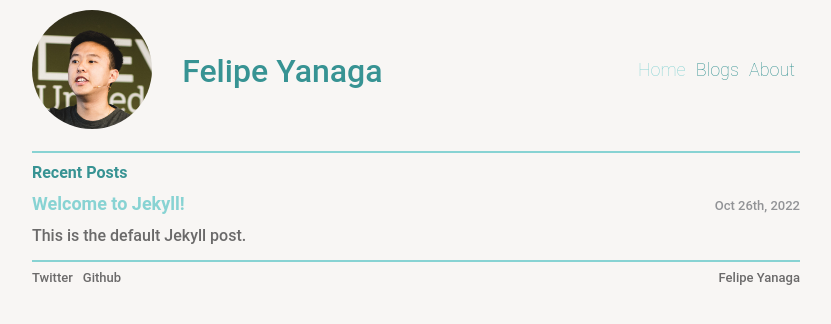
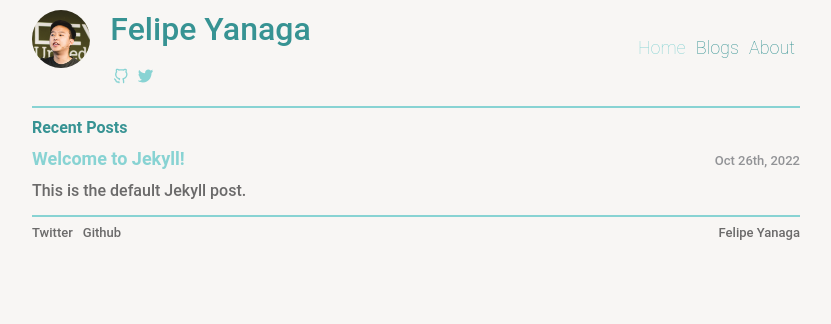
Before and after one commit to theyanaga/theyanaga.github.io, a Jekyll site: the page built from index.markdown, in a window 1280 px wide. Shown: the top 324 px of the page, without its empty margins (224-1055 px from the left). Built offline with Jekyll 4.4.1, drawn with Linux system fonts in a browser that asks for light colours.

Commit message:
Added responsive design for mobile.

```diff
--- a/_includes/navigation.html
+++ b/_includes/navigation.html
@@ -4,9 +4,28 @@
             <div class="img-container">
                 <img src="/assets/images/profile.jpg" alt="Felipe Yanaga">
             </div>
+            <div class="name-and-icons-wrapper">
                  <div class="name-title">
                      Felipe Yanaga
                  </div>
+                 <div class="social-media-icons">
+                     <a class="icon" href="https://github.com/theyanaga" target="_blank">
+                         <img src="/assets/images/github-svgrepo-com.svg">
+                     </a>
+                     <a class="icon" href="https://twitter.com/theyanaga" target="_blank">
+                         <img src="/assets/images/twitter-icon.svg">
+                     </a>
+                 </div>
+            </div>
+        </div>
+        <div class="icons-and-links-wrapper">
+            <div class="social-media-icons-responsive">
+                <a class="icon" href="https://github.com/theyanaga" target="_blank">
+                    <img src="/assets/images/github-svgrepo-com.svg">
+                </a>
+                <a class="icon" href="https://twitter.com/theyanaga" target="_blank">
+                    <img src="/assets/images/twitter-icon.svg">
+                </a>
             </div>
             <div class="links">
                 {% for item in site.data.navigation %}
@@ -21,4 +40,5 @@
                 {% endfor %}
             </div>
         </div>
+    </div>
 </nav>
--- a/_sass/main.scss
+++ b/_sass/main.scss
@@ -43,15 +43,13 @@
     display: flex;
     margin-left: 0;
     margin-right: auto;
-    // @media (max-width: 1200px) {
-    //     text-align: center;
-    //     margin-left: auto;
-    //     margin-right: auto;
-    // }
 }
 
 .img-container {
-    width:20%;
+    width:30%;
+    @media (max-width: 530px) {
+        width: 200%;
+    }
 }
 
 .img-container > img {
@@ -60,9 +58,49 @@
     border-radius: 50%;
 }
 
+.name-and-icons-wrapper {
+    margin-left: 20px;
+    margin-top: auto;
+    @media (max-width: 500px) {
+        margin-left: 15px;
+        margin-left: auto;
+        margin-right: auto;
+    }
+}
+
+.icon {
+    text-decoration: none;
+}
+
+.social-media-icons {
+    padding-top: 20px;
+    margin-bottom: 0px;
+    margin-right: auto;
+    margin-left: auto;
+    @media (max-width: 500px) {
+        visibility: hidden;
+        display: none;
+        padding-top: 10px;
+        max-width: 30%;
+        display: flex;
+        text-align: center;
+    }
+}
+
+.social-media-icons > a {
+    margin-right: 2.5px;
+    margin-left: 2.5px
+}
+
+.social-media-icons > a > img {
+    max-width: 3%;
+    @media (max-width: 500px) {
+        max-width: 40%;
+    }
+}
+
 .name-title {
     margin-top:auto;
-    margin-left: 30px;
     margin-bottom: auto;
     font-size: xx-large;
     font-weight: 500;
@@ -74,6 +112,39 @@
     }
 }
 
+.icons-and-links-wrapper {
+    margin-top: auto;
+    margin-bottom: auto;
+}
+
+.social-media-icons-responsive {
+    visibility: none;
+    display: none;
+    @media (max-width: 500px) {
+        visibility: visible;
+        display: flex;
+        text-align: center;
+        align-items: center;
+        max-width: 20%;
+        margin-left: auto;
+        margin-right:auto;
+        margin-bottom: 10px;
+    }
+}
+
+.social-media-icons-responsive > a > img {
+    max-width: 15%;
+    @media (max-width: 500px) {
+        max-width: 70%;
+    }
+}
+
+.social-media-icons-responsive > a {
+    @media (max-width: 500px) {
+        margin-right: 2.5px;
+        margin-left: 2.5px;
+    }
+}
 
 .links {
     display: flex;
@@ -86,7 +157,7 @@
     @media (max-width: 1200px) {
         margin: auto;
         display: flex;
-        justify-content: space-between;
+        justify-content: center;
     }
 }
 
```
Also changed, not shown: assets/images/github-mark.svg (added), assets/images/github-svgrepo-com.svg (added), assets/images/twitter-icon.svg (added), assets/images/twitter-logo.png (added). Lines whose indentation alone changed are shown as unchanged.
